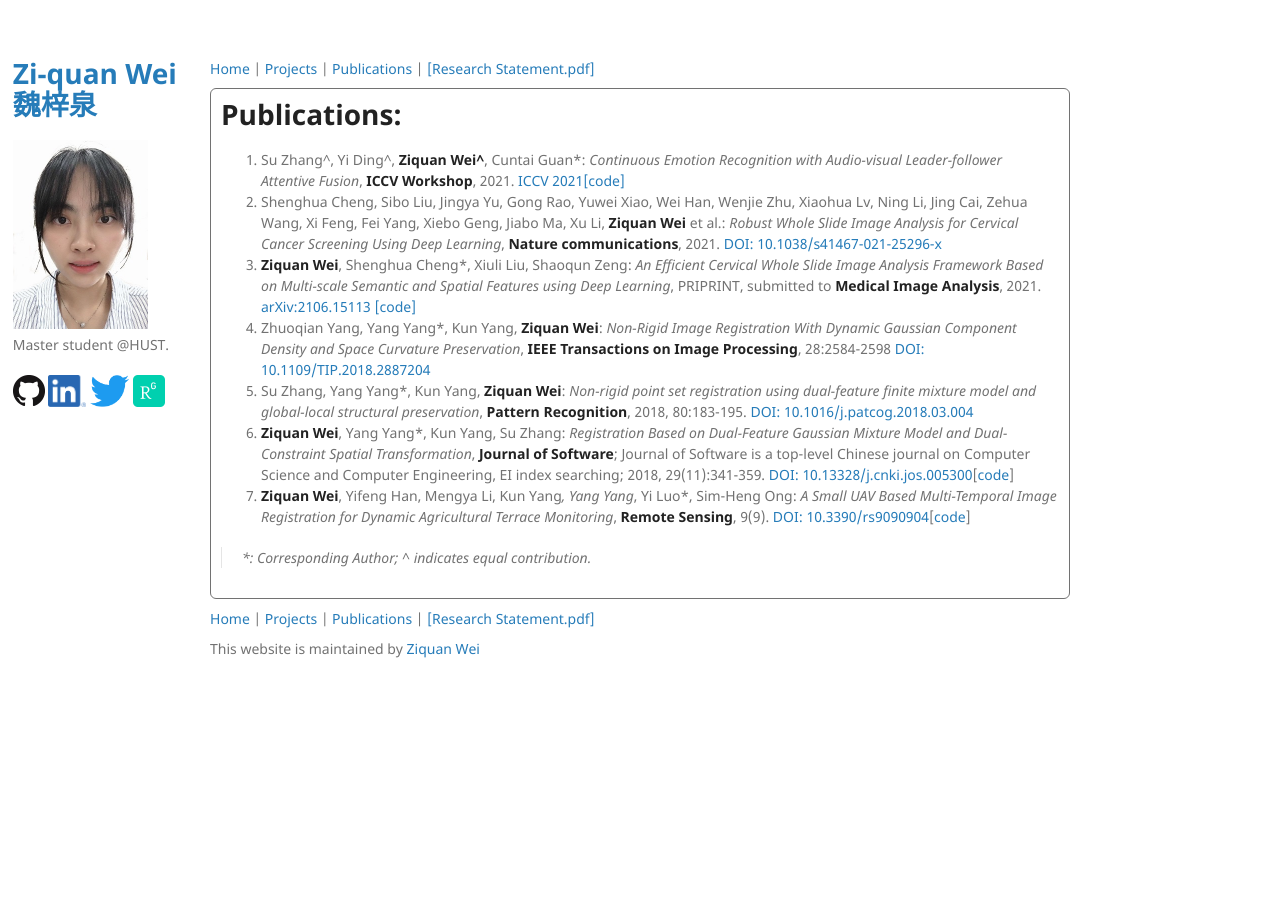
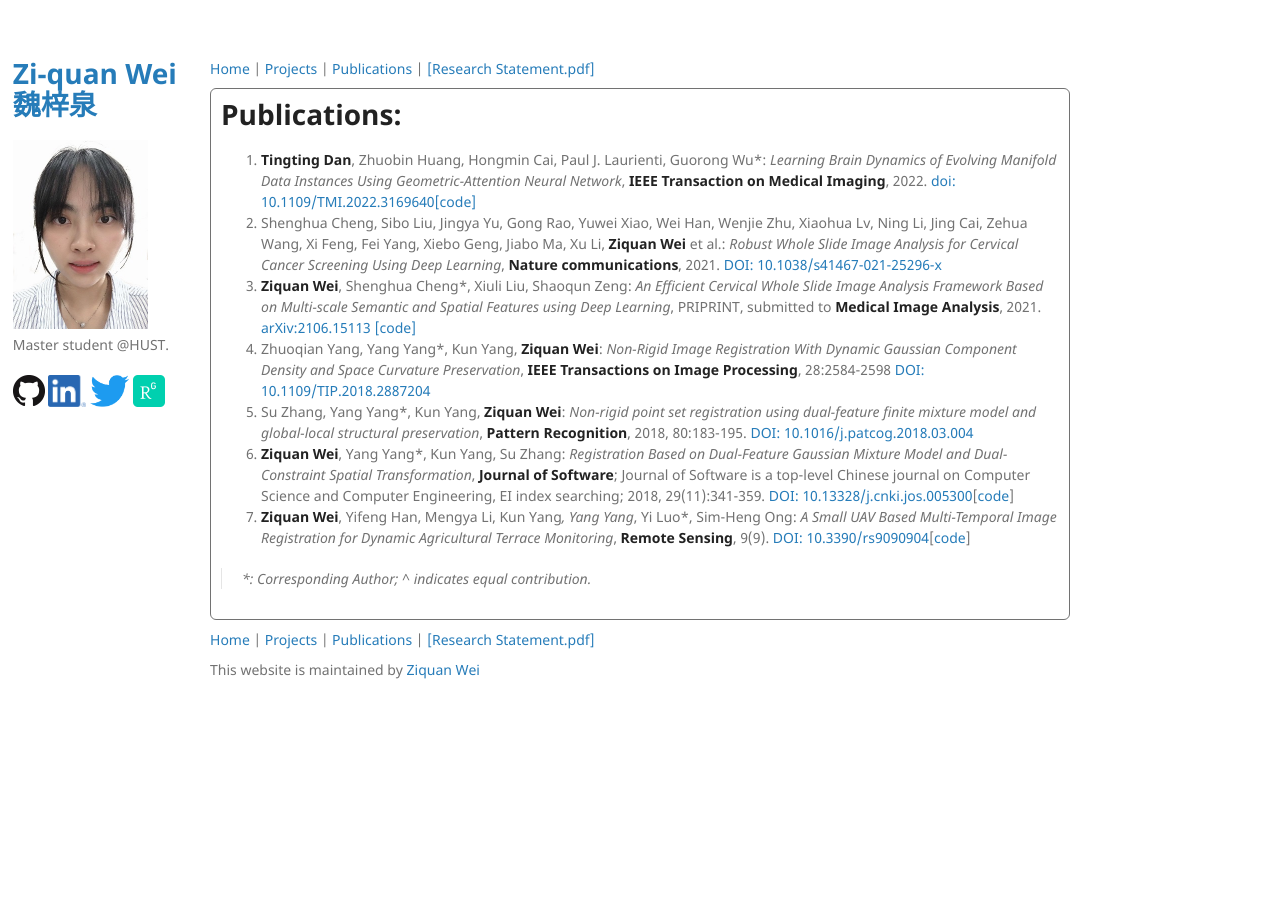
Before and after one commit to Dandy5721/dandy.github.io, a Jekyll site: the page built from publications.md, in a window 1280 px wide. Built offline with Jekyll 4.4.1, drawn with Linux system fonts in a browser that asks for light colours; our own code applies the rules of GitHub Pages for plain Markdown files.

Commit message:
Update publications.md

```diff
--- a/publications.md
+++ b/publications.md
@@ -4,7 +4,7 @@ layout: default
 
 # Publications:
 
-0.  Su Zhang^, Yi Ding^, **Ziquan Wei^**, Cuntai Guan*: _Continuous Emotion Recognition with Audio-visual Leader-follower Attentive Fusion_, **ICCV Workshop**, 2021. [ICCV 2021](https://openaccess.thecvf.com/content/ICCV2021W/ABAW/html/Zhang_Continuous_Emotion_Recognition_With_Audio-Visual_Leader-Follower_Attentive_Fusion_ICCVW_2021_paper.html)[[code]](https://github.com/sucv/ABAW2/tree/prototype)
+0.  **Tingting Dan**, Zhuobin Huang, Hongmin Cai, Paul J. Laurienti, Guorong Wu*: _Learning Brain Dynamics of Evolving Manifold Data Instances Using Geometric-Attention Neural Network_, **IEEE Transaction on Medical Imaging**, 2022. [doi: 10.1109/TMI.2022.3169640](https://openaccess.thecvf.com/content/ICCV2021W/ABAW/html/Zhang_Continuous_Emotion_Recognition_With_Audio-Visual_Leader-Follower_Attentive_Fusion_ICCVW_2021_paper.html)[[code]](https://github.com/sucv/ABAW2/tree/prototype)
 1.  Shenghua Cheng, Sibo Liu, Jingya Yu, Gong Rao, Yuwei Xiao, Wei Han, Wenjie Zhu, Xiaohua Lv, Ning Li, Jing Cai, Zehua Wang, Xi Feng, Fei Yang, Xiebo Geng, Jiabo Ma, Xu Li, **Ziquan Wei** et al.: _Robust Whole Slide Image Analysis for Cervical Cancer Screening Using Deep Learning_, **Nature communications**, 2021. [DOI: 10.1038/s41467-021-25296-x](https://doi.org/10.21203/rs.3.rs-377187/v1)
 2.  **Ziquan Wei**, Shenghua Cheng*, Xiuli Liu, Shaoqun Zeng: _An Efficient Cervical Whole Slide Image Analysis Framework Based on Multi-scale Semantic and Spatial Features using Deep Learning_, PRIPRINT, submitted to **Medical Image Analysis**, 2021. [arXiv:2106.15113](https://arxiv.org/abs/2106.15113) [[code]](https://github.com/Chrisa142857/You-Only-Look-Cytopathology-Once)
 3.  Zhuoqian Yang, Yang Yang*, Kun Yang, **Ziquan Wei**: _Non-Rigid Image Registration With Dynamic Gaussian Component Density and Space Curvature Preservation_, **IEEE Transactions on Image Processing**, 28:2584-2598 [DOI: 10.1109/TIP.2018.2887204](https://doi.org/10.1109/TIP.2018.2887204)
```
